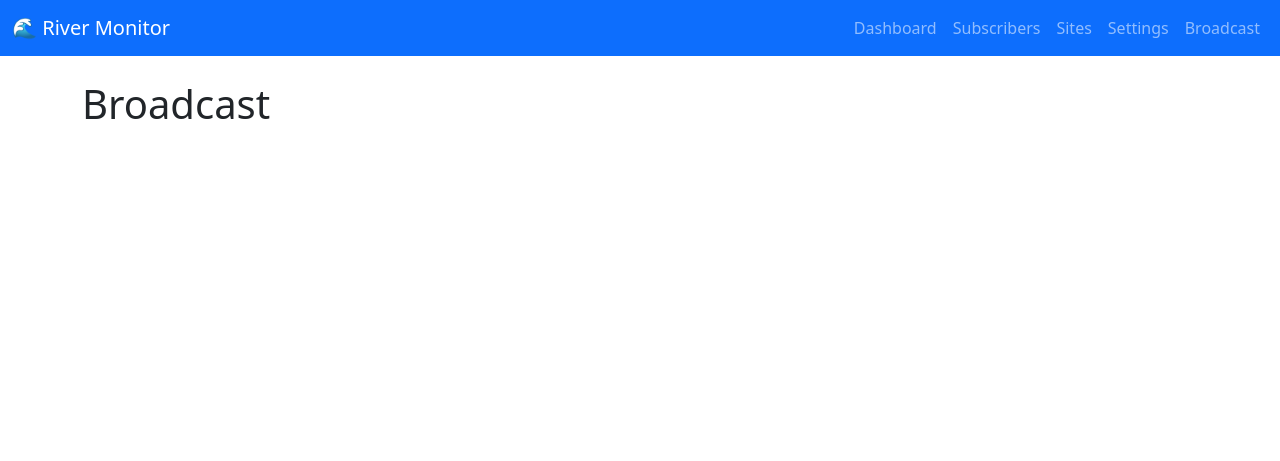
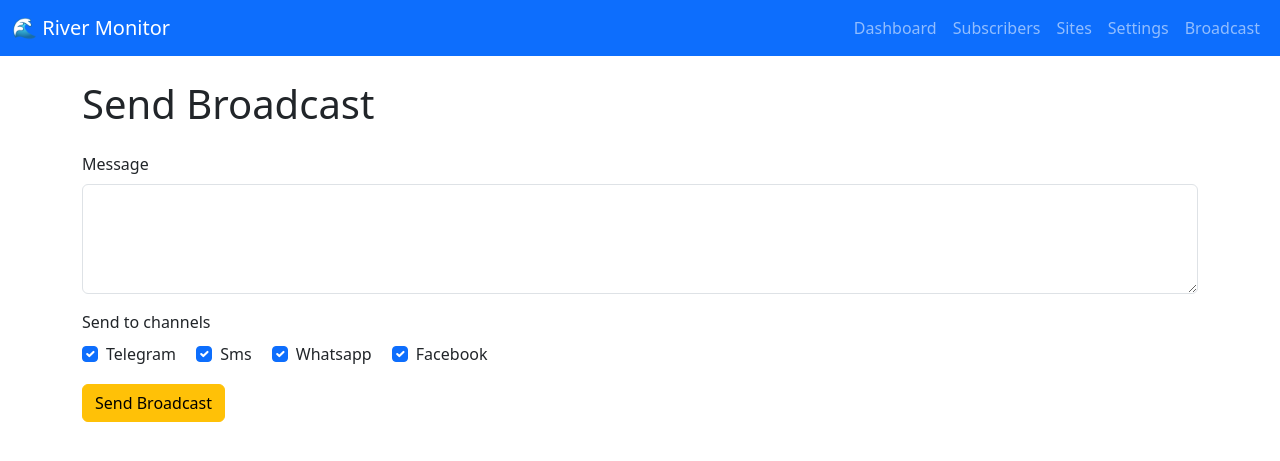
Before and after one commit to conradstorz/My_River_Level, a Flask app: page /broadcast in a window 1280 px wide. Shown: the top 461 px of the page. Run offline with Flask 3, Linux system fonts and the light colour scheme.

Commit message:
feat: broadcast page with manual message dispatch to all channels
Co-Authored-By: Claude Sonnet 4.6 <noreply@anthropic.com>

```diff
--- a/web/routes.py
+++ b/web/routes.py
@@ -195,4 +195,21 @@ def register_routes(app):
 
     @app.route("/broadcast", methods=["GET", "POST"])
     def broadcast():
+        db_path = current_app.config["DB_PATH"]
+        notification_queue = current_app.config.get("NOTIFICATION_QUEUE")
+        if request.method == "POST":
+            message = request.form.get("message", "").strip()
+            channels = request.form.getlist("channels")
+            if message and notification_queue is not None:
+                notification_queue.put({
+                    "type": "broadcast",
+                    "data": {
+                        "message": message,
+                        "channels": channels,
+                    }
+                })
+                flash("Broadcast queued.", "success")
+            elif not message:
+                flash("Message cannot be empty.", "danger")
+            return redirect(url_for("broadcast"))
         return render_template("broadcast.html")
--- a/web/templates/broadcast.html
+++ b/web/templates/broadcast.html
@@ -1,3 +1,21 @@
 {% extends "base.html" %}
 {% block title %}Broadcast{% endblock %}
-{% block content %}<h1>Broadcast</h1>{% endblock %}
+{% block content %}
+<h1 class="mb-4">Send Broadcast</h1>
+<form method="post" action="/broadcast">
+  <div class="mb-3">
+    <label class="form-label">Message</label>
+    <textarea name="message" class="form-control" rows="4" required></textarea>
+  </div>
+  <div class="mb-3">
+    <label class="form-label">Send to channels</label><br>
+    {% for ch in ["telegram", "sms", "whatsapp", "facebook"] %}
+    <div class="form-check form-check-inline">
+      <input class="form-check-input" type="checkbox" name="channels" value="{{ ch }}" id="ch_{{ ch }}" checked>
+      <label class="form-check-label" for="ch_{{ ch }}">{{ ch|capitalize }}</label>
+    </div>
+    {% endfor %}
+  </div>
+  <button type="submit" class="btn btn-warning">Send Broadcast</button>
+</form>
+{% endblock %}
```
Also changed, not shown: tests/web/test_broadcast.py (added, +34 -0 lines).
